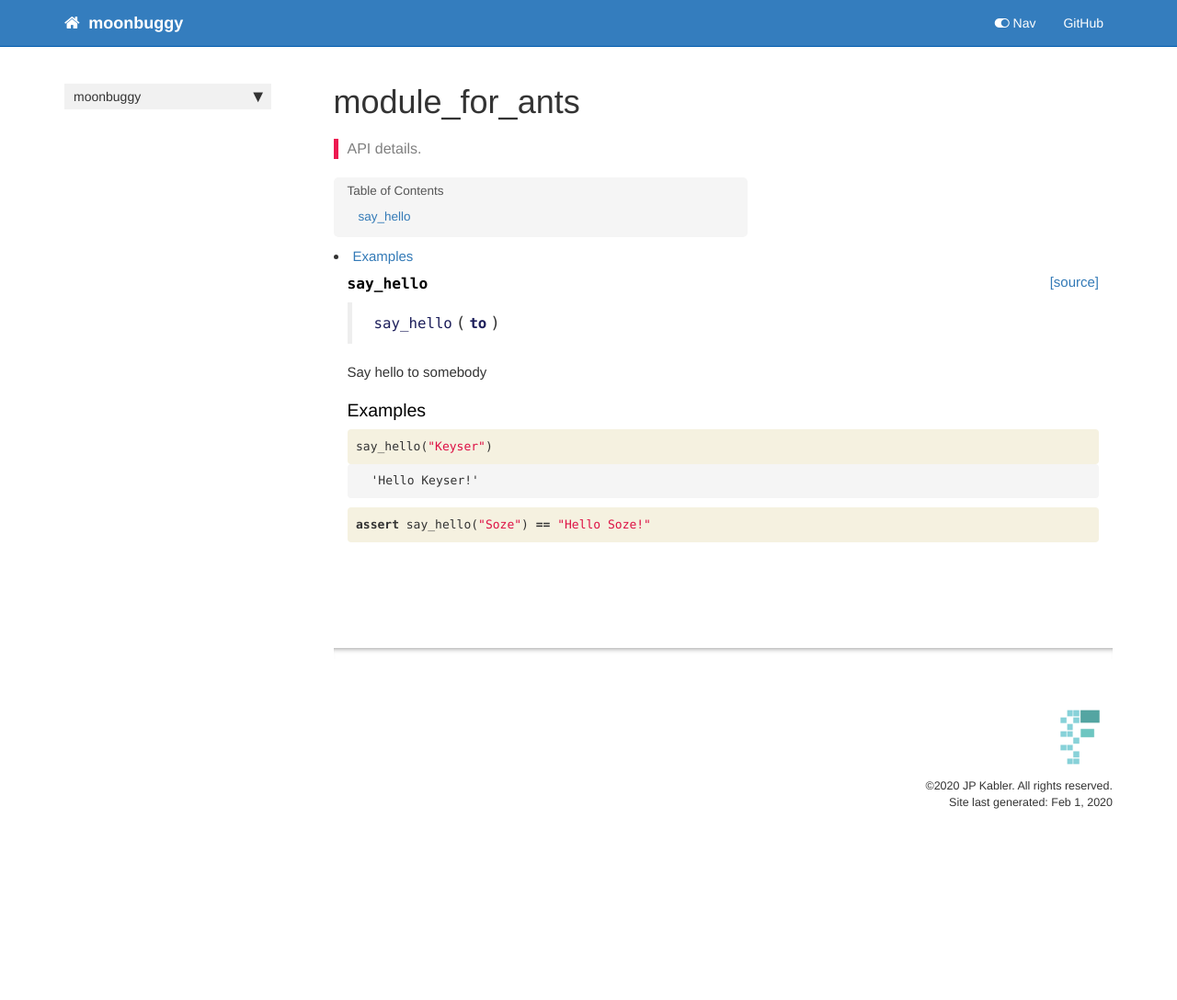
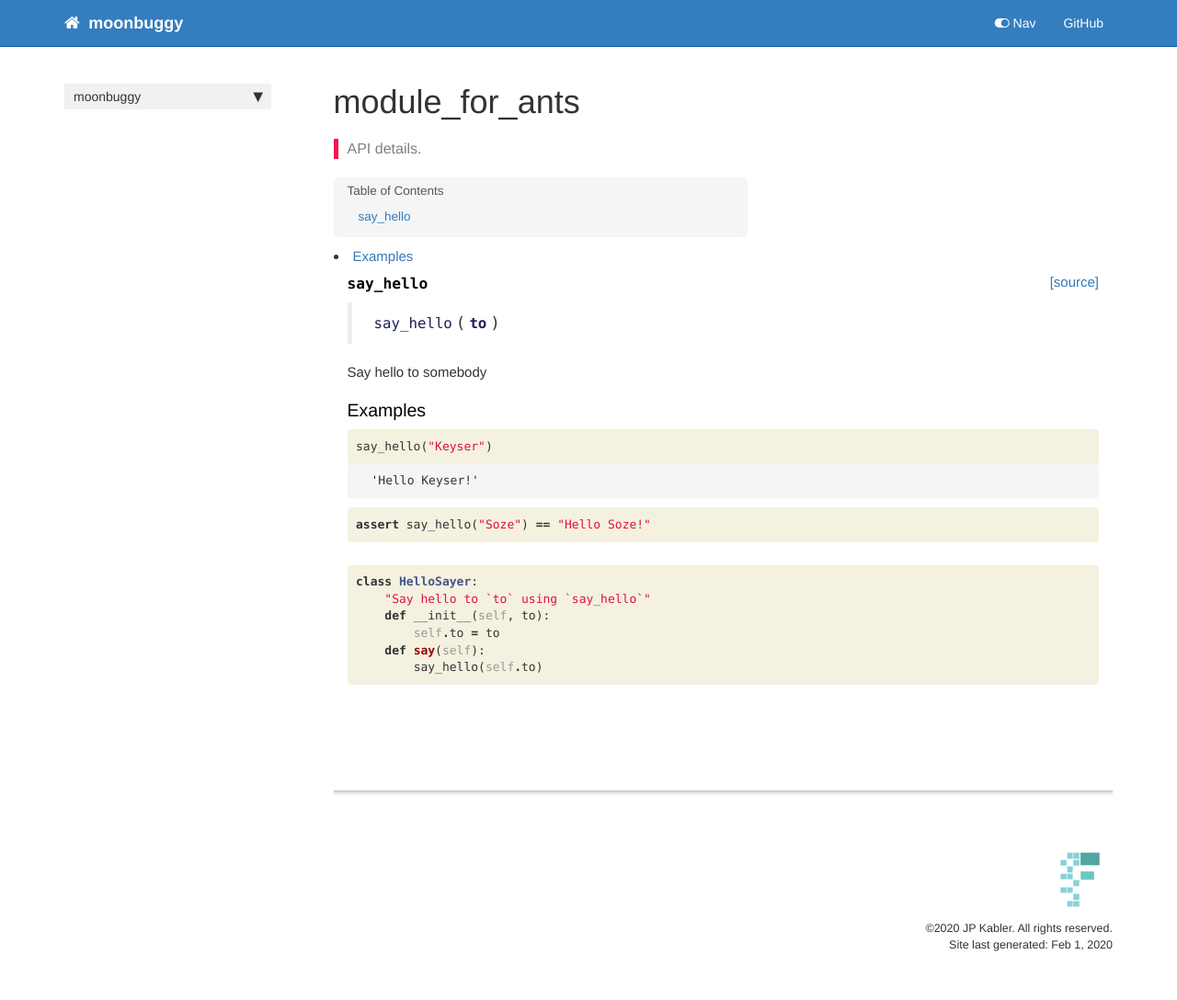
Before and after one commit to johnkabler/moonbuggy, a Jekyll site: the page built from docs/core.html, in a window 1280 px wide. Shown: the whole page at 92% size. Built offline with Jekyll 4.4.1, drawn with Linux system fonts in a browser that asks for light colours; nearby versions of some CDN libraries; comment, search, counter and statistics services are not loaded; before the commit the page ends 932 px from its top, so only the background shows below that.

Commit message:
class test for nbdev

```diff
--- a/docs/core.html
+++ b/docs/core.html
@@ -94,4 +94,22 @@ summary: "API details."
 </div>
 
 </div>
+<div class="cell border-box-sizing code_cell rendered">
+<div class="input">
+
+<div class="inner_cell">
+    <div class="input_area">
+<div class=" highlight hl-ipython3"><pre><span></span><span class="k">class</span> <span class="nc">HelloSayer</span><span class="p">:</span>
+    <span class="s2">&quot;Say hello to `to` using `say_hello`&quot;</span>
+    <span class="k">def</span> <span class="fm">__init__</span><span class="p">(</span><span class="bp">self</span><span class="p">,</span> <span class="n">to</span><span class="p">):</span>
+        <span class="bp">self</span><span class="o">.</span><span class="n">to</span> <span class="o">=</span> <span class="n">to</span>
+    <span class="k">def</span> <span class="nf">say</span><span class="p">(</span><span class="bp">self</span><span class="p">):</span>
+        <span class="n">say_hello</span><span class="p">(</span><span class="bp">self</span><span class="o">.</span><span class="n">to</span><span class="p">)</span>
+</pre></div>
+
+    </div>
 </div>
+</div>
+
+</div>
+</div>
```
Also changed, not shown: 1 other file.
